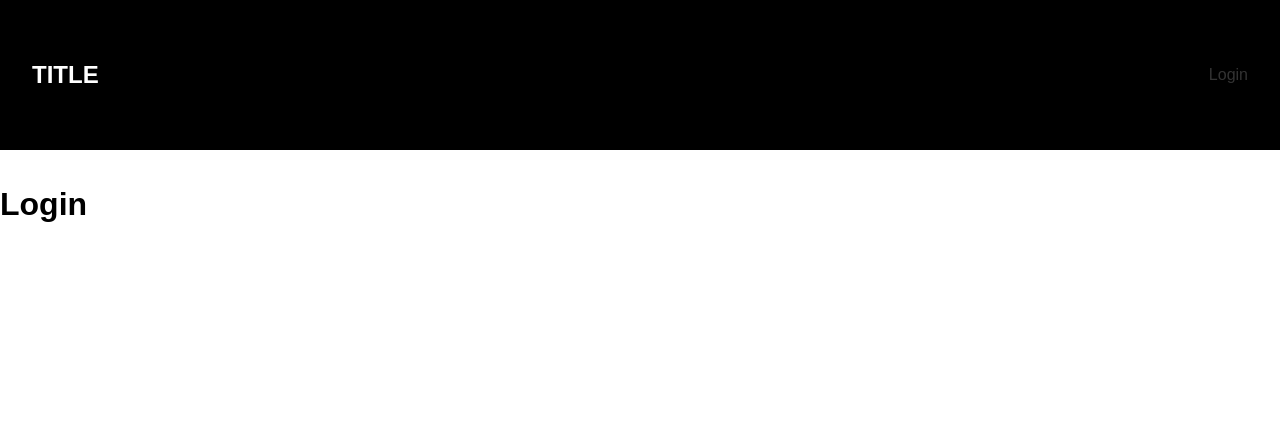
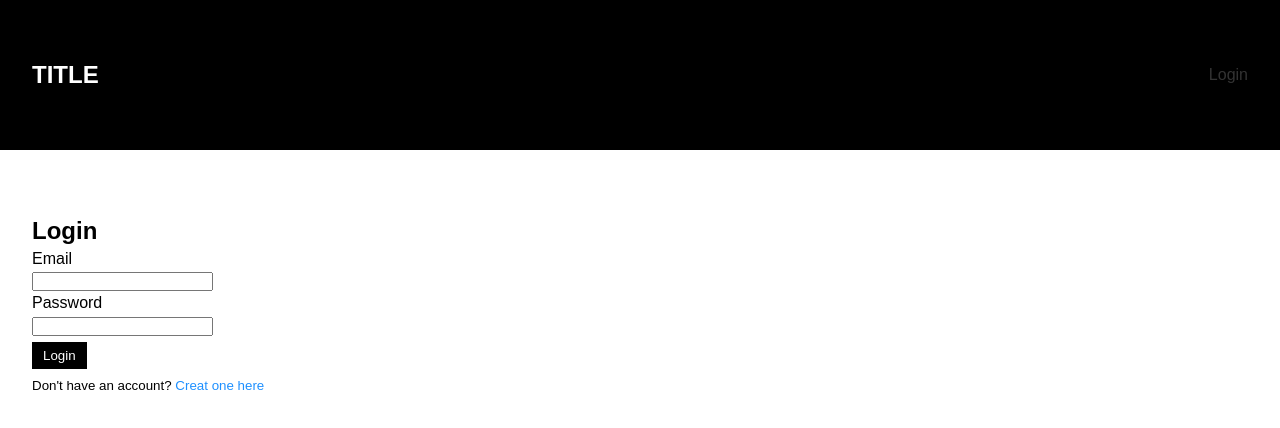
Before and after one commit to plake492/vue-auth-template, a Vue app: page /login in a window 1280 px wide. Shown: the top 428 px of the page. Built offline with nearby package versions, Linux system fonts and the light colour scheme.

Commit message:
Create basic login flow

```diff
--- a/src/views/Login.vue
+++ b/src/views/Login.vue
@@ -1,12 +1,54 @@
 <template>
-  <div>
+  <section>
     <h1>Login</h1>
-  </div>
+    <form @submit.prevent="login">
+      <div>
+        <label>email</label>
+        <input type="email" v-model="user.email" />
+      </div>
+      <div>
+        <label>password</label>
+        <input type="password" v-model="user.password" />
+      </div>
+      <button type="submit">Login</button>
+    </form>
+    <div>
+      <small>
+        Don't have an account?
+        <span>
+          <router-link style="color: dodgerblue" :to="{ name: 'signup' }">
+            Creat one here
+          </router-link>
+        </span>
+      </small>
+    </div>
+    <div v-if="error" style="color: red">{{ error }}</div>
+  </section>
 </template>
 
 <script>
 export default {
   name: 'Login',
-  methods: {}
+  data() {
+    return {
+      user: {
+        email: '',
+        password: ''
+      },
+      error: ''
+    }
+  },
+  methods: {
+    // Expect login to be asynchronous
+    async login() {
+      try {
+        await this.$store.dispatch('auth/login', { user: this.user })
+        this.$router.push({ name: 'home' })
+      } catch (err) {
+        //Set error message
+        this.error = err.message
+      }
+    }
+  }
 }
 </script>
```
